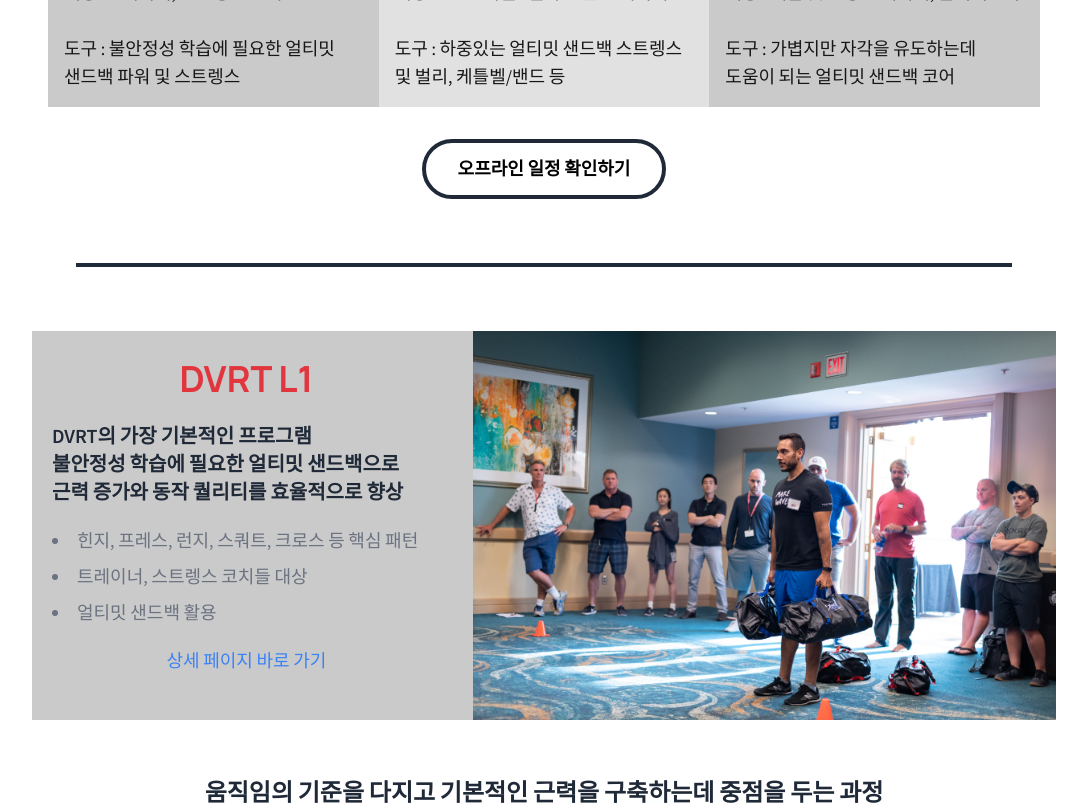
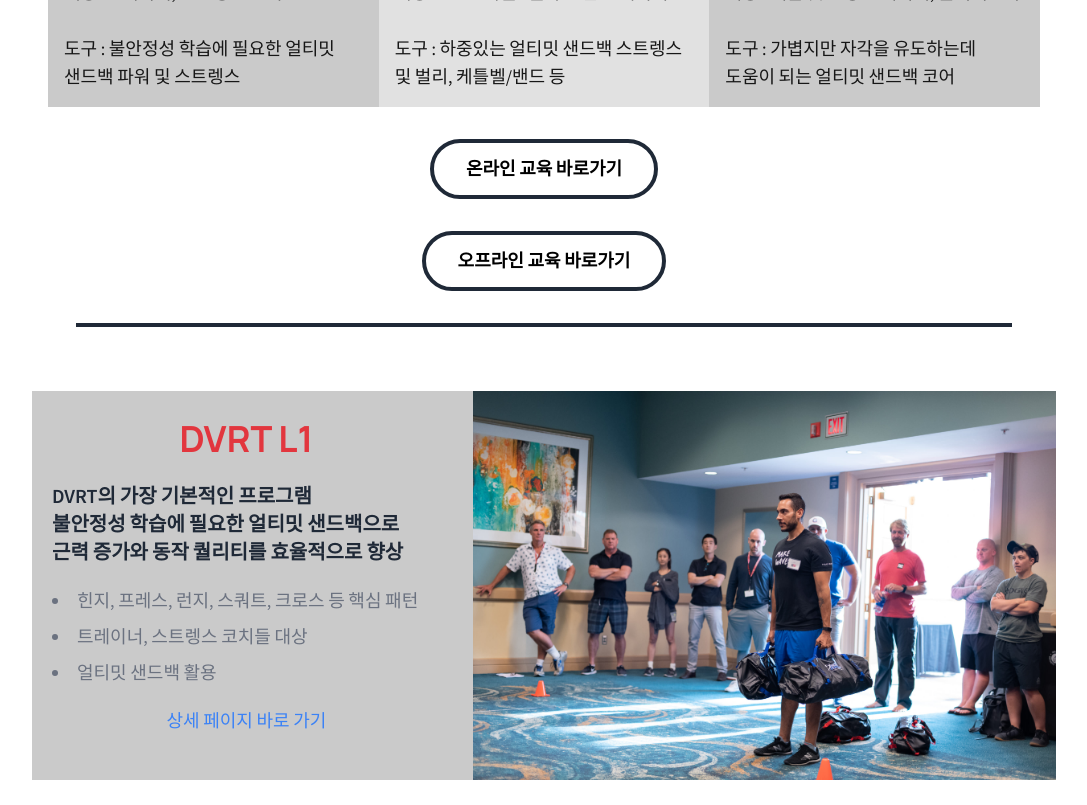
Before and after one commit to fittobecs/dvrt-landing-page, a Next.js app: page / in a window 1280 px wide. Shown: the part 2480-3285 px from the top of the page, without its empty margins (96-1183 px from the left). Built offline with nearby package versions, Linux system fonts and the light colour scheme.

Commit message:
버튼 -> 온라인/오프라인 버튼으로 나누는 기능 추가

```diff
--- a/src/components/DVRTInfo2.tsx
+++ b/src/components/DVRTInfo2.tsx
@@ -87,16 +87,26 @@
         <div className="mt-8 flex justify-center">
           {/* 신청 버튼 */}
           <a
-            href="https://www.fittobe.ac/course/course_list.jsp?cid=117226&"
+            href="https://www.fittobe.ac/course/course_list.jsp?cid=120245"
             target="_blank"
             className="text-black font-semibold border-4 border-gray-800 hover:bg-gray-300 px-8 py-3 rounded-full transition-colors"
           >
-            오프라인 일정 확인하기
+            온라인 교육 바로가기
+          </a>
+        </div>
+        <div className="mt-8 flex justify-center">
+          {/* 신청 버튼 */}
+          <a
+            href="https://www.fittobe.ac/course/course_list.jsp?cid=117226"
+            target="_blank"
+            className="text-black font-semibold border-4 border-gray-800 hover:bg-gray-300 px-8 py-3 rounded-full transition-colors"
+          >
+            오프라인 교육 바로가기
           </a>
         </div>
       </div>
 
-      <div className="mt-16 px-4">
+      <div className="mt-8 px-4">
         <hr className="border-2 border-gray-800 w-3/4 mx-auto" />
       </div>
     </section>
--- a/src/components/DVRTInfo5.tsx
+++ b/src/components/DVRTInfo5.tsx
@@ -101,11 +101,21 @@
         <div className="mt-20 flex justify-center">
           {/* 신청 버튼 */}
           <a
-            href="https://www.fittobe.ac/course/course_list.jsp?cid=117226&"
+            href="https://www.fittobe.ac/course/course_list.jsp?cid=120245"
             target="_blank"
             className="text-black font-semibold border-4 border-gray-800 hover:bg-gray-300 px-8 py-3 rounded-full transition-colors"
           >
-            오프라인 일정 확인하기
+            온라인 교육 바로가기
+          </a>
+        </div>
+        <div className="mt-8 flex justify-center">
+          {/* 신청 버튼 */}
+          <a
+            href="https://www.fittobe.ac/course/course_list.jsp?cid=117226"
+            target="_blank"
+            className="text-black font-semibold border-4 border-gray-800 hover:bg-gray-300 px-8 py-3 rounded-full transition-colors"
+          >
+            오프라인 교육 바로가기
           </a>
         </div>
       </div>
```
